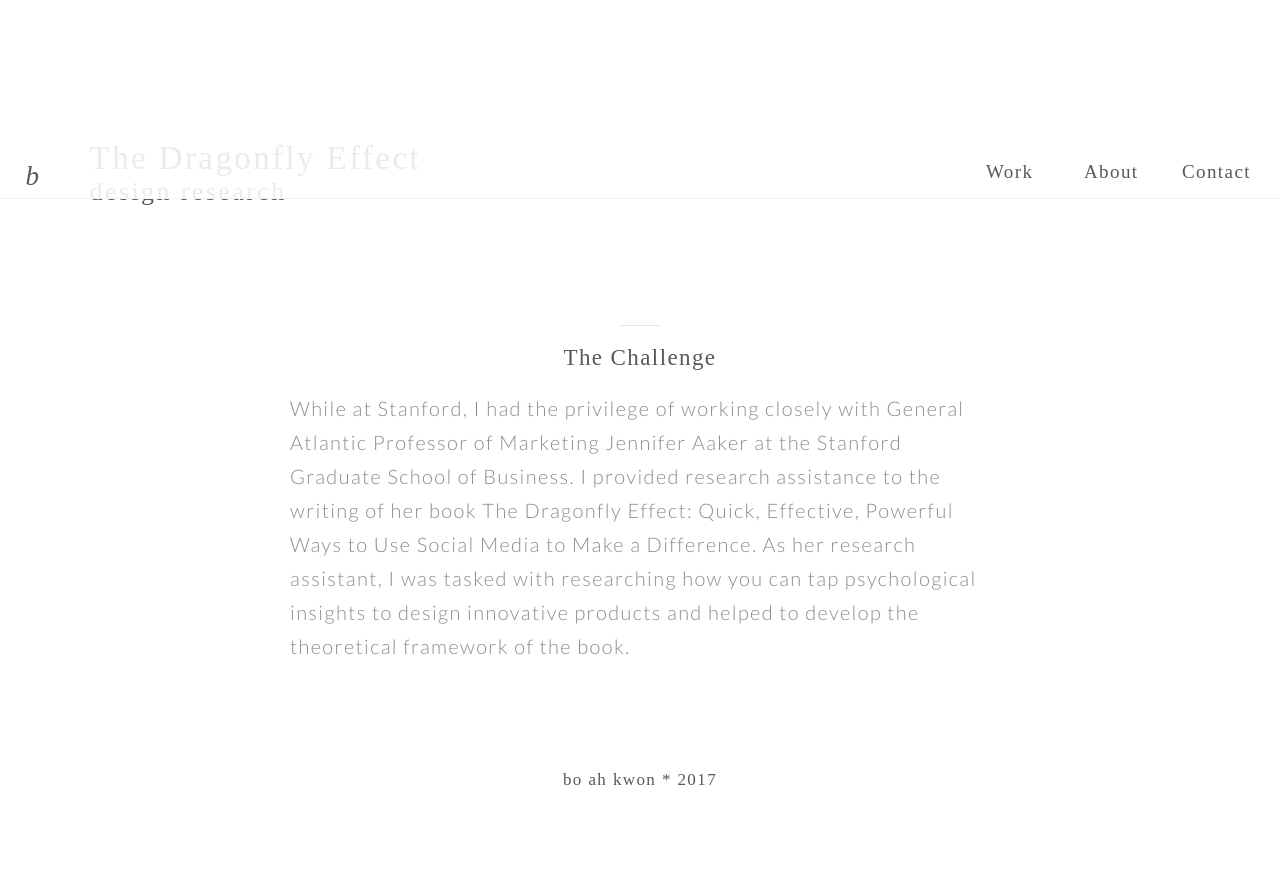
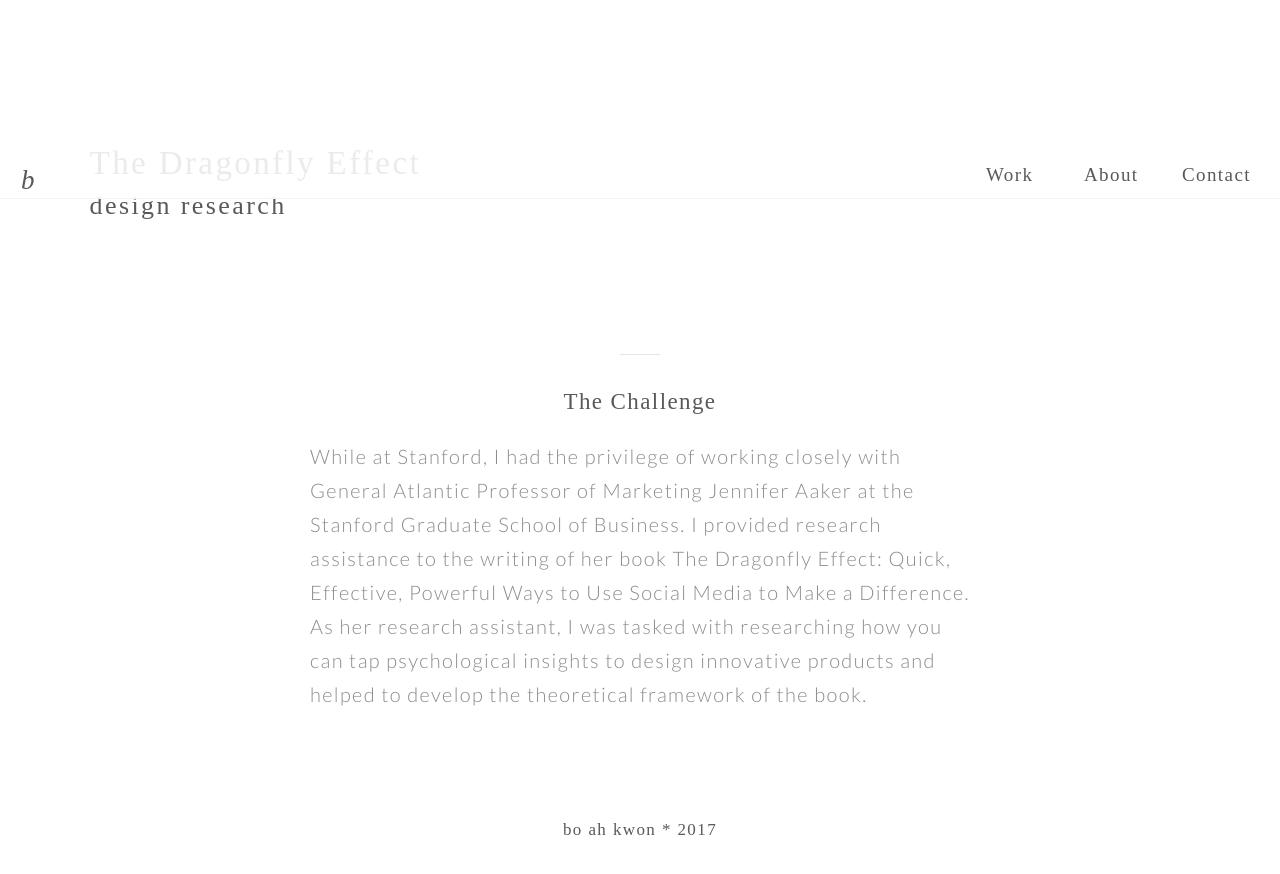
Before and after one commit to bkwon0402/bkwon0402.github.io, a Jekyll site: the page built from ytf.md, in a window 1280 px wide. Shown: the top 874 px of the page. Built offline with Jekyll 4.4.1, drawn with Linux system fonts in a browser that asks for light colours; some web fonts are replaced.

Commit message:
css fixes

```diff
--- a/_includes/headcontent.html
+++ b/_includes/headcontent.html
@@ -3,4 +3,5 @@
 	<meta name="author" content="keerthik omanakuttan" />
 	<link rel="shortcut icon" type="image/x-icon" href="/favicon.ico" >
 	<!-- Main CSS -->
+	<link rel="stylesheet" href="/styles/bs.min.css" type="text/css"/>
 	<link rel="stylesheet" href="/styles/core.css" type="text/css"/>
```
Also changed, not shown: styles/bs.min.css (added).
